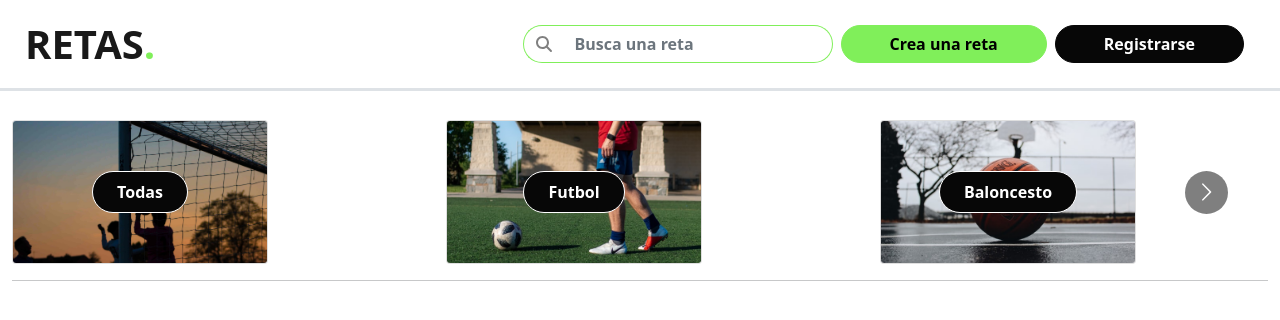
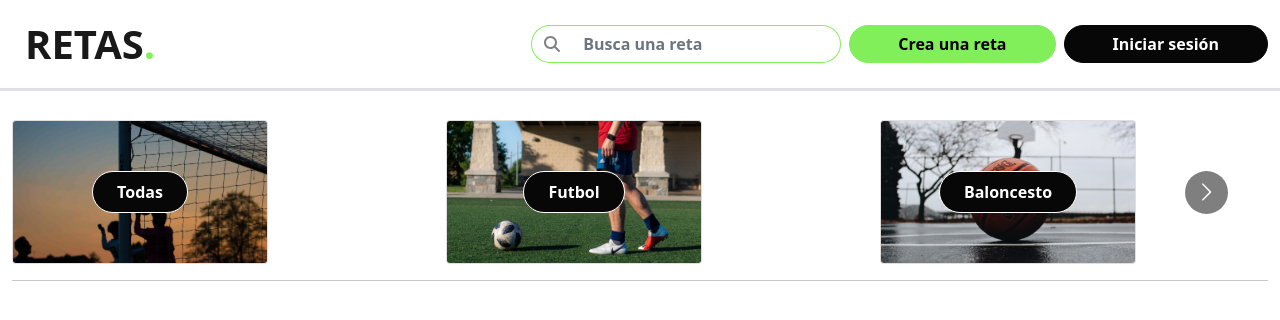
Before and after one commit to Sebas1245/Retas, a React (Create React App) app in the folder client/: page / in a window 1280 px wide. Shown: the top 320 px of the page. Built offline with nearby package versions, Linux system fonts and the light colour scheme; no server answers.

Commit message:
Fix navbar layout issues

```diff
--- a/client/src/components/Navbar/NavList.tsx
+++ b/client/src/components/Navbar/NavList.tsx
@@ -1,5 +1,5 @@
 import React from "react"
-import {ItemProps, NavListItem} from "./NavListItem"
+import { ItemProps, NavListItem } from "./NavListItem"
 import { faEnvelope, faBell } from "@fortawesome/free-regular-svg-icons";
 import { faUserCircle } from "@fortawesome/free-solid-svg-icons";
 import { useNavigate } from "react-router-dom";
@@ -10,15 +10,15 @@ export default function NavList() {
   const ListItems: Readonly<ItemProps[]> = [
     // {faIcon: faEnvelope, faSize: "lg", spanClass: "d-inline d-md-none ms-2", spanText: "Invitaciones", action: () => navigate('/')},
     // {faIcon: faBell, faSize: "lg", spanClass: "d-inline d-md-none ms-2", spanText: "Notificaciones", action: () => console.log('')},
-    {faIcon: faUserCircle, faSize: "2x", spanClass: "d-inline d-md-none ms-2", spanText: "Usuario", action: '/user_profile'},
+    { faIcon: faUserCircle, faSize: "2x", spanClass: "d-inline d-md-none ms-2", spanText: "Usuario", action: '/user_profile' },
   ]
   return (
-      <ul className="navbar-nav mb-2 mb-lg-0 align-items-start align-items-md-center">
+    <ul className="navbar-nav align-items-start align-items-md-center">
       {ListItems.map((item, idx) => {
         return (
           <li key={idx} className="nav-item">
             <NavListItem faIcon={item.faIcon} faSize={item.faSize}
-              spanClass={item.spanClass} spanText={item.spanText} action={item.action}/>
+              spanClass={item.spanClass} spanText={item.spanText} action={item.action} />
           </li>);
       })}
     </ul>
--- a/client/src/components/Navbar/NavListItem.tsx
+++ b/client/src/components/Navbar/NavListItem.tsx
@@ -11,14 +11,14 @@ type ItemProps = {
   action: string
 }
 
-function NavListItem({ faIcon, faSize, spanClass, spanText, action}: ItemProps) {
+function NavListItem({ faIcon, faSize, spanClass, spanText, action }: ItemProps) {
   const navigate = useNavigate()
-    return (
-      <button className="btn" type="button" onClick={() => navigate(action)}>
-        <FontAwesomeIcon icon={faIcon} size={faSize}/>
-        <span className={spanClass}>{spanText}</span>
-      </button>
-    );
+  return (
+    <button className="btn d-flex align-items-center" type="button" onClick={() => navigate(action)}>
+      <FontAwesomeIcon icon={faIcon} size={faSize} />
+      <span className={spanClass}>{spanText}</span>
+    </button>
+  );
 }
 
 export { NavListItem };
--- a/client/src/components/Navbar/index.tsx
+++ b/client/src/components/Navbar/index.tsx
@@ -14,25 +14,25 @@ export default function Navbar() {
   return (
     <nav className="navbar fixed-top navbar-expand-md navbar-light bg-light border-bottom border-3">
       <div className="container-fluid">
-            <BtnBrand className="navbar-brand fw-bold fs-1 lh-base"/>
+        <BtnBrand className="navbar-brand fw-bold fs-1 lh-base" />
         <NavCollapse id="navbarContent">
           <SearchBar
             formClass="ms-auto me-md-2 my-2 my-lg-0"
             borderClass="border-primary"
-                  searchPlaceholder="Busca una reta"/>
-              <div className="d-flex flex-column flex-lg-row me-lg-4">
+            searchPlaceholder="Busca una reta" />
+          <div className="navbar-nav">
             <Button
-                    onClick={() =>  navigate('/create_reta')}
-                    className="btn-primary rounded-pill mb-2 mb-lg-0 me-lg-2 fw-bold"
+              onClick={() => navigate('/create_reta')}
+              className="btn-primary rounded-pill mb-2 mb-md-0 me-md-2 fw-bold"
               padding="px-lg-5 px-3"
               btnType="button"
-                    btnText="Crea una reta"/>
+              btnText="Crea una reta" />
             {!token && <Button
-                  onClick={() =>  navigate('/register')}
+              onClick={() => navigate('/login')}
               className="btn-dark rounded-pill fw-bold"
               padding="px-lg-5 px-3"
               btnType="button"
-                  btnText="Registrarse"/>}
+              btnText="Iniciar sesión" />}
           </div>
           {/* TODO: Show until we have a view for the user's profile */}
           {token && <NavList />}
```
Lines whose indentation alone changed are shown as unchanged.
